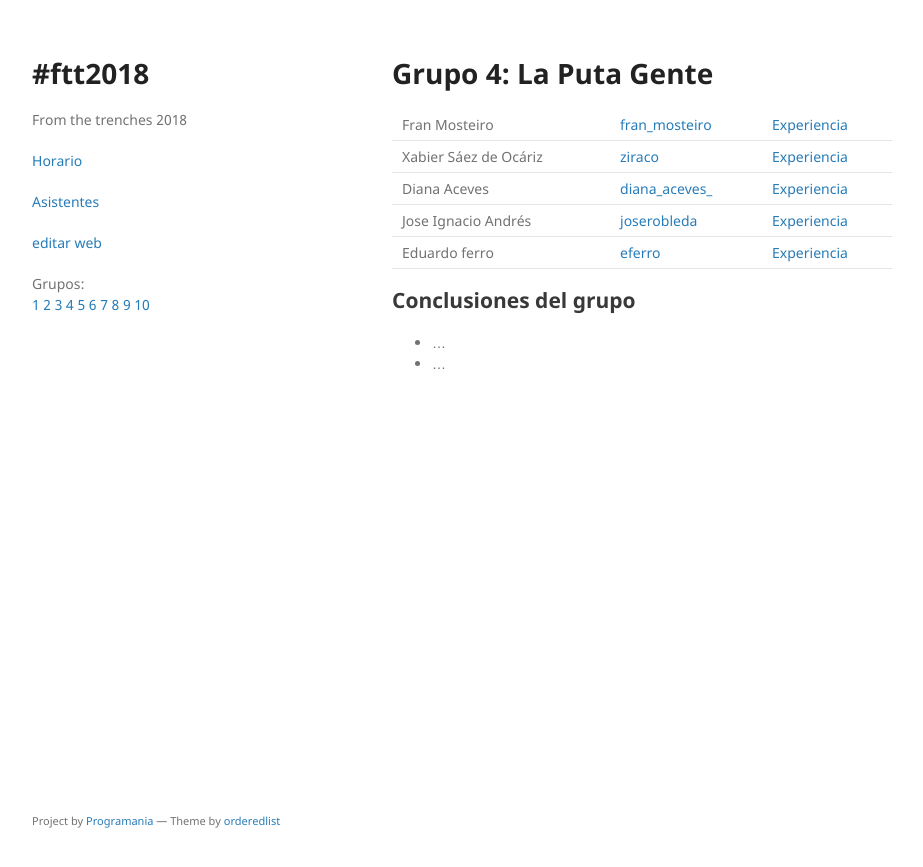
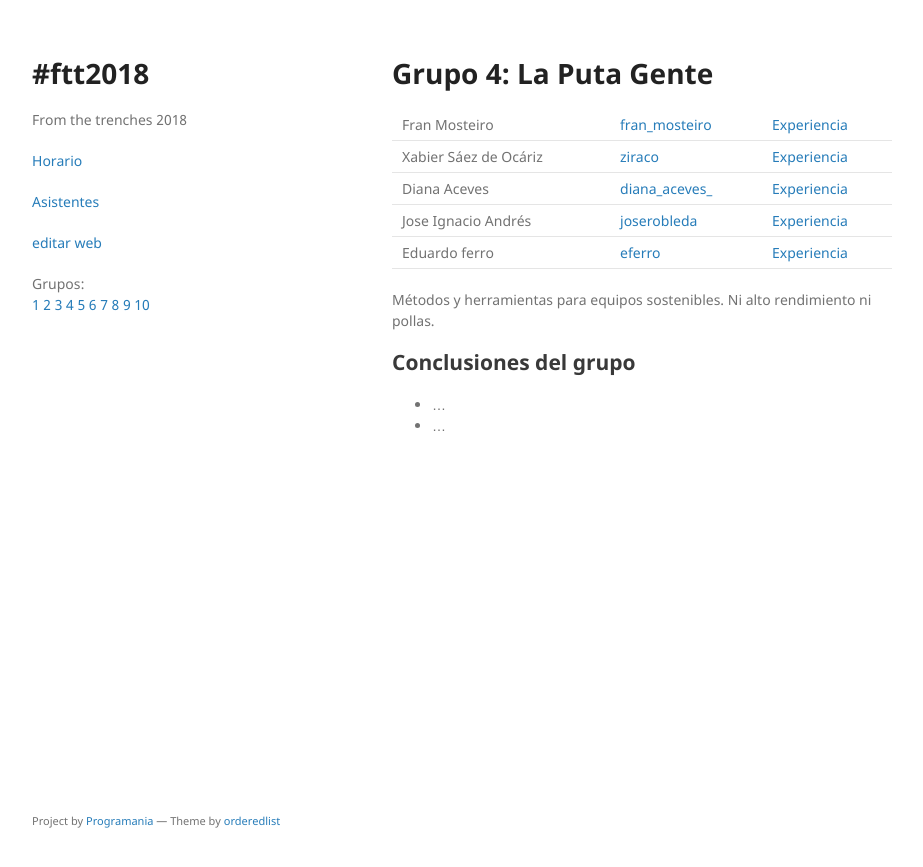
Before and after one commit to xala3pa/ftt2018, a Jekyll site: the page built from asistentes-grupos/grupo4.md, in a window 1280 px wide. Shown: the top 867 px of the page, without its empty margins (178-1101 px from the left). Built offline with Jekyll 4.4.1, drawn with Linux system fonts in a browser that asks for light colours; our own code applies the rules of GitHub Pages for plain Markdown files.

Commit message:
Add description

```diff
--- a/asistentes-grupos/grupo4.md
+++ b/asistentes-grupos/grupo4.md
@@ -7,6 +7,9 @@ Jose Ignacio Andrés | [joserobleda](https://twitter.com/joserobleda) | [Experie
 Eduardo ferro | [eferro](https://twitter.com/eferro) | [Experiencia](http://ftt.programania.net/experiencias/38.html)
 
 
+Métodos y herramientas para equipos sostenibles. Ni alto rendimiento ni pollas.
+
+
 ## Conclusiones del grupo
 - ...
 - ...
```
